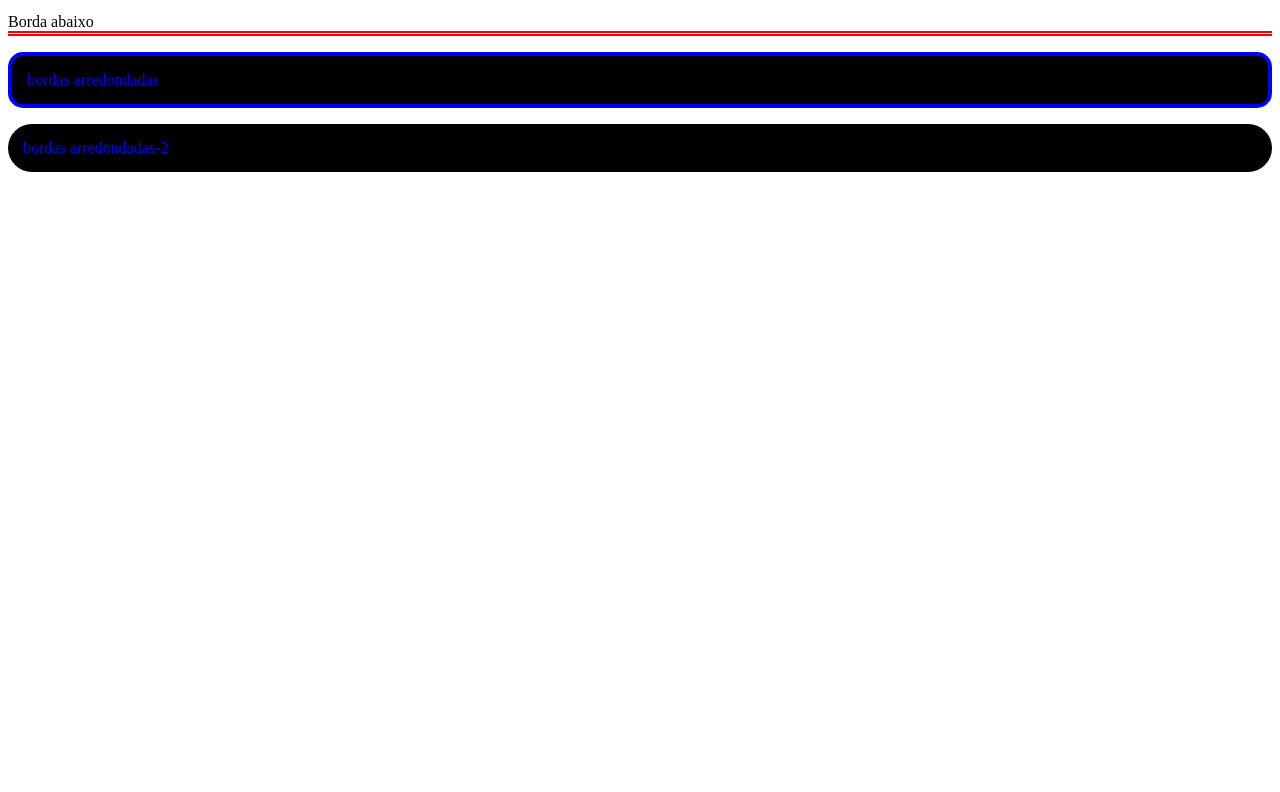
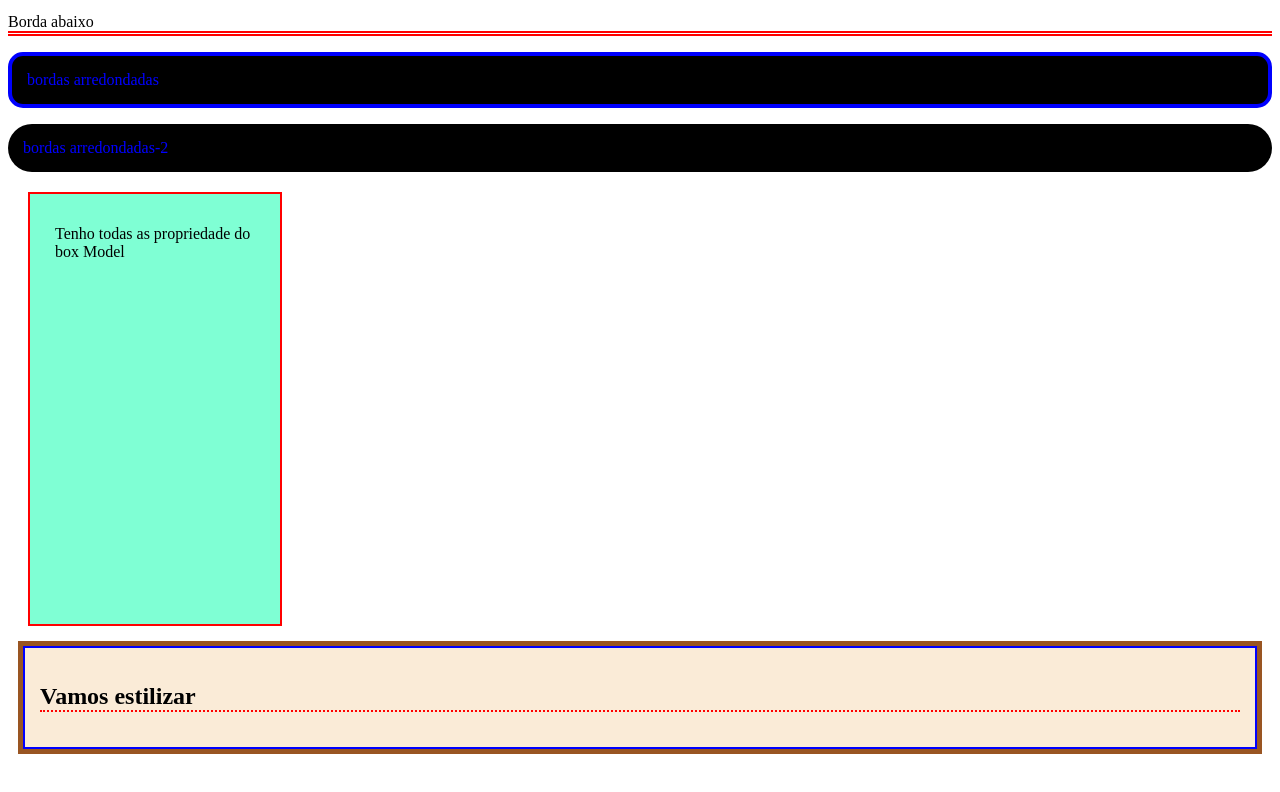
Before and after one commit to ProfRodolfo/13-03-html, a plain HTML site: page index.html in a window 1280 px wide. Shown: the part 2631-3423 px from the top of the page. Before the commit the page ends 3327 px from the top, so only its background shows below. Drawn offline with Linux system fonts and the light colour scheme.

Commit message:
23 - Desafio - resolução

```diff
--- a/css/style.css
+++ b/css/style.css
@@ -171,3 +171,22 @@
     padding: 15px;
     border-radius: 25px;
 }
+/* 22box model */
+
+.box-model{
+    margin: 20px;
+    background-color: aquamarine;
+    padding: 15px 25px;
+    border: 2px solid red;
+    width: 200px;
+    height: 400px;
+}
+
+/* 23 desafio */
+#box-model-desafio{
+    margin: 15px;
+    padding: 15px;
+    border: 2px solid blue;
+    background-color: antiquewhite;
+    outline: 5px solid #952;
+}
--- a/index.html
+++ b/index.html
@@ -128,6 +128,17 @@
     <p class="arredondadas">bordas arredondadas</p>
     <p class="arredondadas-2">bordas arredondadas-2</p>
 
+    <!-- 22 box model -->
+
+    <div class="box-model">
+        <p>Tenho todas as propriedade do box Model</p>
+    </div>
+
+    <!-- 23 desafio -->
+
+    <div id="box-model-desafio">
+        <h2 class="desafio-title">Vamos estilizar</h2>
+    </div>
 
 </body>
 </html>
```
